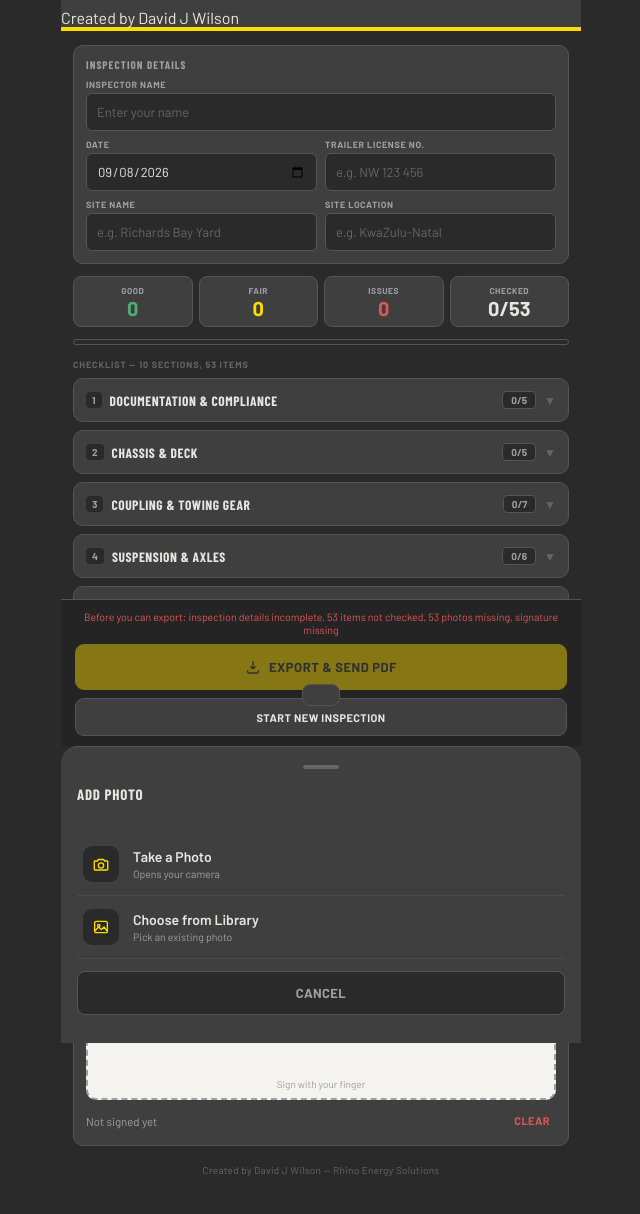
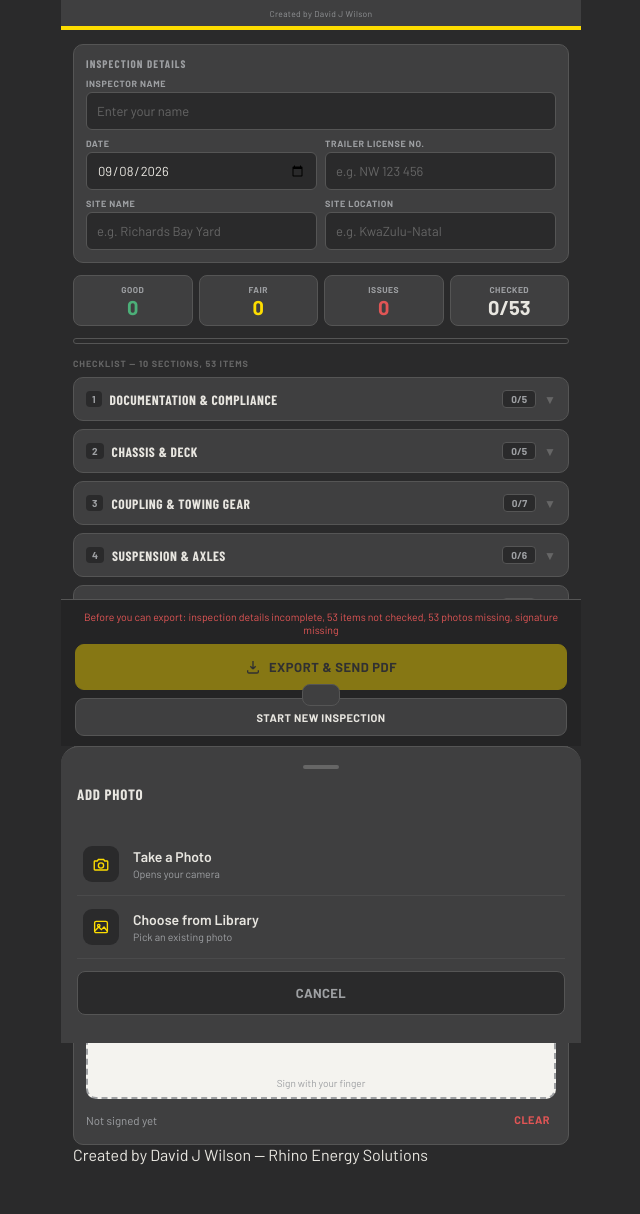
Before and after one commit to RhinoEnergyDavidWH/CPT-Trailer-Inspection, a plain HTML site: page index.html in a window 1280 px wide. Shown: the part 54-1268 px from the top of the page, without its empty margins (319-959 px from the left). Drawn offline with nearby package versions, Linux system fonts and the light colour scheme; a web font is replaced by a local one.

Commit message:
Update styles.css

```diff
--- a/styles.css
+++ b/styles.css
@@ -27,8 +27,9 @@ a{color:#fddd00}
 .hdr-sub{font-size:9px;color:#9ea0a3;text-transform:uppercase;letter-spacing:.1em;margin-top:2px}
 .hdr-date{font-size:10px;color:#9ea0a3;text-align:right;line-height:1.4;flex-shrink:0}
 .hdr-date b{color:#e8e6e0;font-weight:600}
+.hdr-credit{text-align:center;font-size:8.5px;color:#9ea0a3;letter-spacing:.04em;padding:0 16px 7px;opacity:.85}
 
-.app-body{flex:1;padding:14px 12px 185px}
+.app-body{flex:1;padding:14px 12px 130px}
 
 /* ── Draft banner ── */
 .draft-banner{background:#3d2800;border:1px solid #fddd00;color:#fddd00;border-radius:8px;padding:10px 12px;font-size:12.5px;margin-bottom:12px;display:flex;align-items:center;justify-content:space-between;gap:10px}
@@ -177,6 +178,4 @@ a{color:#fddd00}
 @keyframes spin{to{transform:rotate(360deg)}}
 .spinner-text{font-size:12px;color:#9ea0a3;text-transform:uppercase;letter-spacing:.06em}
 
-.credit-line{text-align:center;font-size:10px;color:#666;letter-spacing:.03em;margin-top:18px;padding:0 10px 4px}
-
 .hidden{display:none!important}
```
